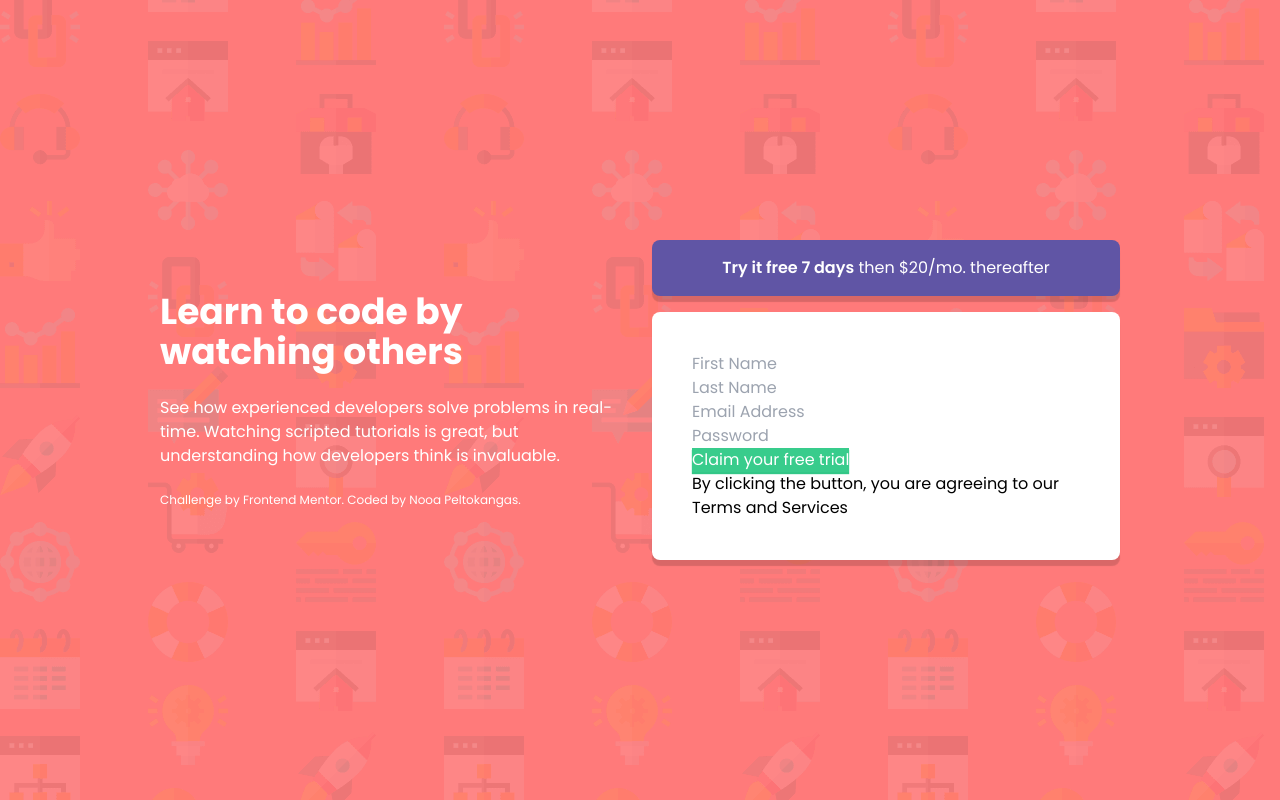
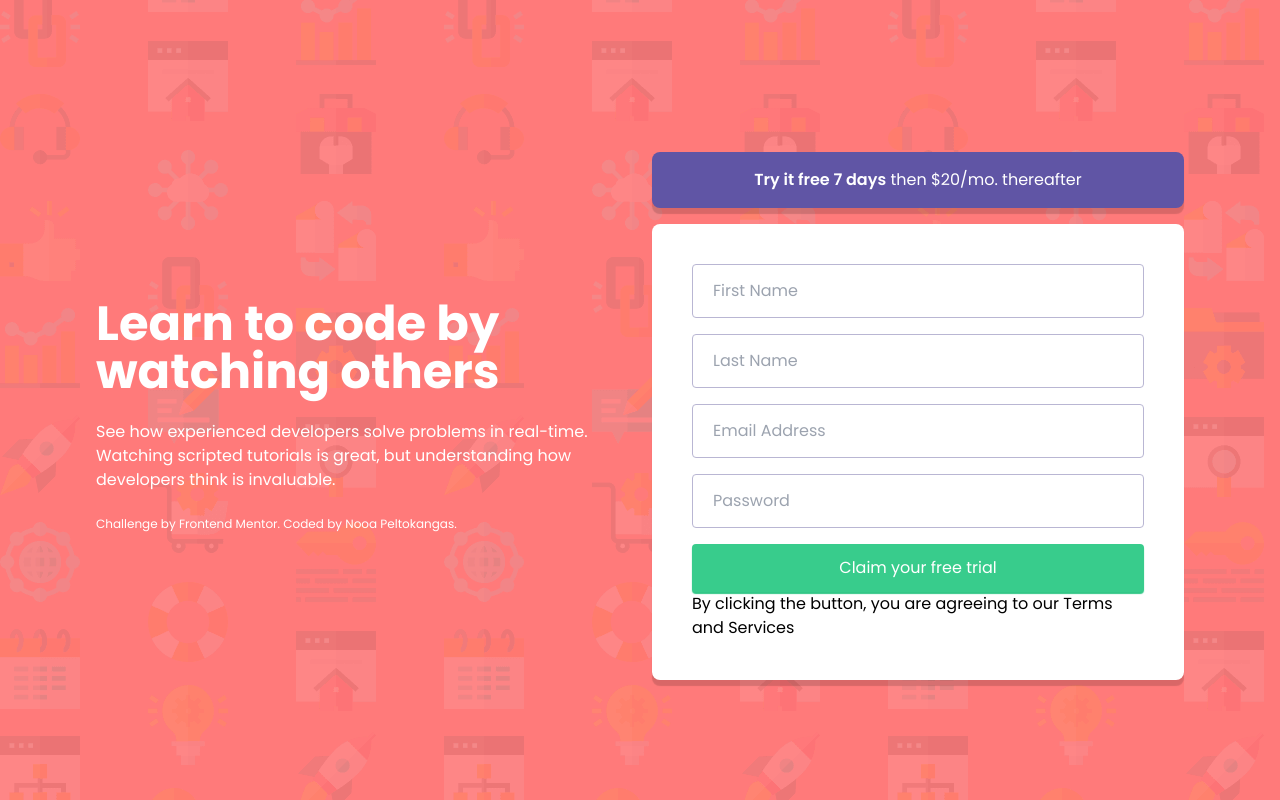
Before and after one commit to nooa-p/signup-form, a Next.js app: page / in a window 1280 px wide. Built offline with nearby package versions, Linux system fonts and the light colour scheme.

Commit message:
styling form & button

```diff
--- a/src/app/page.tsx
+++ b/src/app/page.tsx
@@ -2,9 +2,9 @@ import Image from 'next/image'
 
 export default function Home() {
   return (
-      <main className='flex flex-col lg:flex-row max-w-5xl mt-10 lg:mt-0 h-screen lg:items-center mx-auto gap-10 lg:gap-6 p-8'>
+      <main className='flex flex-col lg:flex-row max-w-6xl mt-10 lg:mt-0 lg:h-screen lg:items-center mx-auto gap-10 lg:gap-6 p-8 pb-0'>
         <div className='flex flex-col content-evenly gap-6 lg:flex-1 lg:flex-grow'>
-          <h1 className='text-center lg:text-left text-white text-2xl lg:text-4xl font-bold'>
+          <h1 className='text-center lg:text-left text-white text-3xl lg:text-5xl font-bold'>
             Learn to code by watching others
           </h1>
           <p className='text-center lg:text-left text-white'>
@@ -21,11 +21,11 @@ export default function Home() {
           </div>
           <div className='bg-white p-6 lg:p-10 rounded-lg shadow'>
             <form className=''>
-              <input type="text" name="" id="" placeholder='First Name' className='block' />
-              <input type="text" name="" id="" placeholder='Last Name' className='block' />
-              <input type="text" name="" id="" placeholder='Email Address' className='block' />
-              <input type="text" name="" id="" placeholder='Password' className='block' />
-              <button className='bg-green text-white shadow-sm block'>Claim your free trial</button>
+              <input type="text" className='block w-full p-3.5 pl-5 rounded mb-4 border border-gray/[45]' name="" id="" placeholder='First Name' />
+              <input type="text" className='block w-full p-3.5 pl-5 rounded mb-4 border border-gray/[45]' name="" id="" placeholder='Last Name' />
+              <input type="text" className='block w-full p-3.5 pl-5 rounded mb-4 border border-gray/[45]' name="" id="" placeholder='Email Address' />
+              <input type="text" className='block w-full p-3.5 pl-5 rounded mb-4 border border-gray/[45]' name="" id="" placeholder='Password'  />
+              <button className='bg-green text-white shadow-sm block w-full p-3 rounded'>Claim your free trial</button>
             </form>
             <span>By clicking the button, you are agreeing to our Terms and Services</span>
           </div>
```
